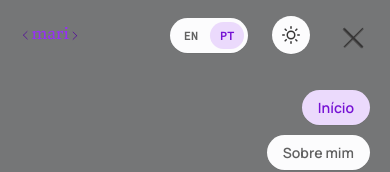
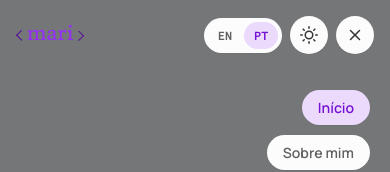
Before and after one commit to mariana-santos/Portfolio, a React (Vite) app: page / in a window 390 px wide. Both pictures are taken after a click on the button 354 px from the left and 35 px from the top of the page. Shown: the top 172 px of the page. Built offline with nearby package versions, Linux system fonts and the light colour scheme.

Commit message:
feat: restyle hamburger button as a pill icon toggle
Matches the theme switcher circle and crossfades between menu/close
react-icons instead of the old animated bar spans.

```diff
--- a/src/components/Navbar/index.jsx
+++ b/src/components/Navbar/index.jsx
@@ -1,7 +1,7 @@
 import { useState, React, useEffect } from "react";
 import "./style.css";
 
-import { FiSun, FiMoon } from "react-icons/fi";
+import { FiSun, FiMoon, FiMenu, FiX } from "react-icons/fi";
 
 import { useConfig } from "../../contexts/config";
 
@@ -142,14 +142,15 @@ export default function Navbar() {
             </HashLink>
 
             <div
-              className={`hamburguer ${
-                menuOpen !== null && (menuOpen ? "close" : "open")
-              }`}
+              className="hamburguer-toggle"
               role="button"
+              aria-label={menuOpen ? "Close menu" : "Open menu"}
               onClick={() => setMenuOpen(!menuOpen)}
             >
-              <span />
-              <span />
+              <div className={`hamburguer-switcher ${menuOpen ? "open" : "closed"}`}>
+                <FiMenu className="menu-icon" />
+                <FiX className="close-icon" />
+              </div>
             </div>
 
             <ul
--- a/src/components/Navbar/style.css
+++ b/src/components/Navbar/style.css
@@ -22,42 +22,48 @@ header {
     margin: 0
 }
 
-.hamburguer {
-    width: 40px;
+.hamburguer-toggle {
+    width: 38px;
+    height: 38px;
+    border-radius: 50%;
+    flex: none;
     display: flex;
-    flex-direction: column;
-    gap: 10px;
+    align-items: center;
+    justify-content: center;
+    background: var(--bg-light-strong);
+    box-shadow: rgba(0, 0, 0, 0.04) 0px 1px 0px;
     cursor: pointer;
 }
 
-.hamburguer span {
-    display: inline-block;
-    width: 100%;
-    height: 2.5px;
-    background: var(--text-color);
-    border-radius: 3px;
+.hamburguer-switcher {
+    position: relative;
+    height: 18px;
+    width: 18px;
 }
 
-.hamburguer span:nth-child(2) {
-    width: 85%;
-    margin-left: auto;
-    height: 2px;
+.hamburguer-switcher svg {
+    position: absolute;
+    top: 0;
+    left: 0;
+    width: 18px;
+    height: 18px;
+    color: var(--text-color);
+    transition: opacity .25s ease, transform .25s ease;
 }
 
-.hamburguer.close span:nth-child(1) {
-    animation: close-left .3s ease-in-out forwards;
+.hamburguer-switcher .close-icon {
+    opacity: 0;
+    transform: rotate(-90deg) scale(.5);
 }
 
-.hamburguer.close span:nth-child(2) {
-    animation: close-right .3s ease-in-out forwards;
+.hamburguer-switcher.open .menu-icon {
+    opacity: 0;
+    transform: rotate(90deg) scale(.5);
 }
 
-.hamburguer.open span:nth-child(1) {
-    animation: close-left-back .3s ease-in-out forwards;
-}
-
-.hamburguer.open span:nth-child(2) {
-    animation: close-right-back .3s ease-in-out forwards;
+.hamburguer-switcher.open .close-icon {
+    opacity: 1;
+    transform: rotate(0deg) scale(1);
 }
 
 .code,
@@ -128,51 +134,6 @@ header {
 .logo img {
     display: block;
     height: 30px;
-}
-
-@keyframes close-left {
-    from {
-        width: 100%;
-        transform: rotate(0deg) translate(0, 0);
-    }
-
-    to {
-        width: 85%;
-        transform: rotate(45deg) translate(8px, 5px);
-    }
-}
-
-@keyframes close-right {
-    from {
-        width: 100%;
-        transform: rotate(0deg) translate(0, 0);
-    }
-
-    to {
-        width: 85%;
-        transform: rotate(-45deg) translate(0px, -5px);
-    }
-}
-
-@keyframes close-left-back {
-    from {
-        transform: rotate(45deg) translate(8px, 5px);
-    }
-
-    to {
-        transform: rotate(0deg) translate(0, 0);
-    }
-}
-
-@keyframes close-right-back {
-
-    from {
-        transform: rotate(-45deg) translate(0px, -5px);
-    }
-
-    to {
-        transform: rotate(0deg) translate(0, 0);
-    }
 }
 
 .navbar ul.closed {
@@ -312,7 +273,7 @@ header {
 
 .menu-wrapper {
     display: flex;
-    gap: 2em;
+    gap: 8px;
     align-items: center;
 }
 
@@ -372,7 +333,7 @@ header {
         display: flex;
     }
 
-    .hamburguer,
+    .hamburguer-toggle,
     .navbar ul {
         display: none;
     }
@@ -450,15 +411,6 @@ header {
         left: initial;
     }
 
-    .menu-wrapper{
-        gap: 1.5em;
-        align-items: center;
-    }
-
-    .hamburguer, .logo{
-        transform: scale(.8);
-    }
-
     .navbar {
         padding: 1em;
     }
@@ -474,8 +426,4 @@ header {
         max-width: 1240px;
         margin: 0 auto;
     }
-
-    .menu-wrapper {
-        gap: 8px;
-    }
 }
```
